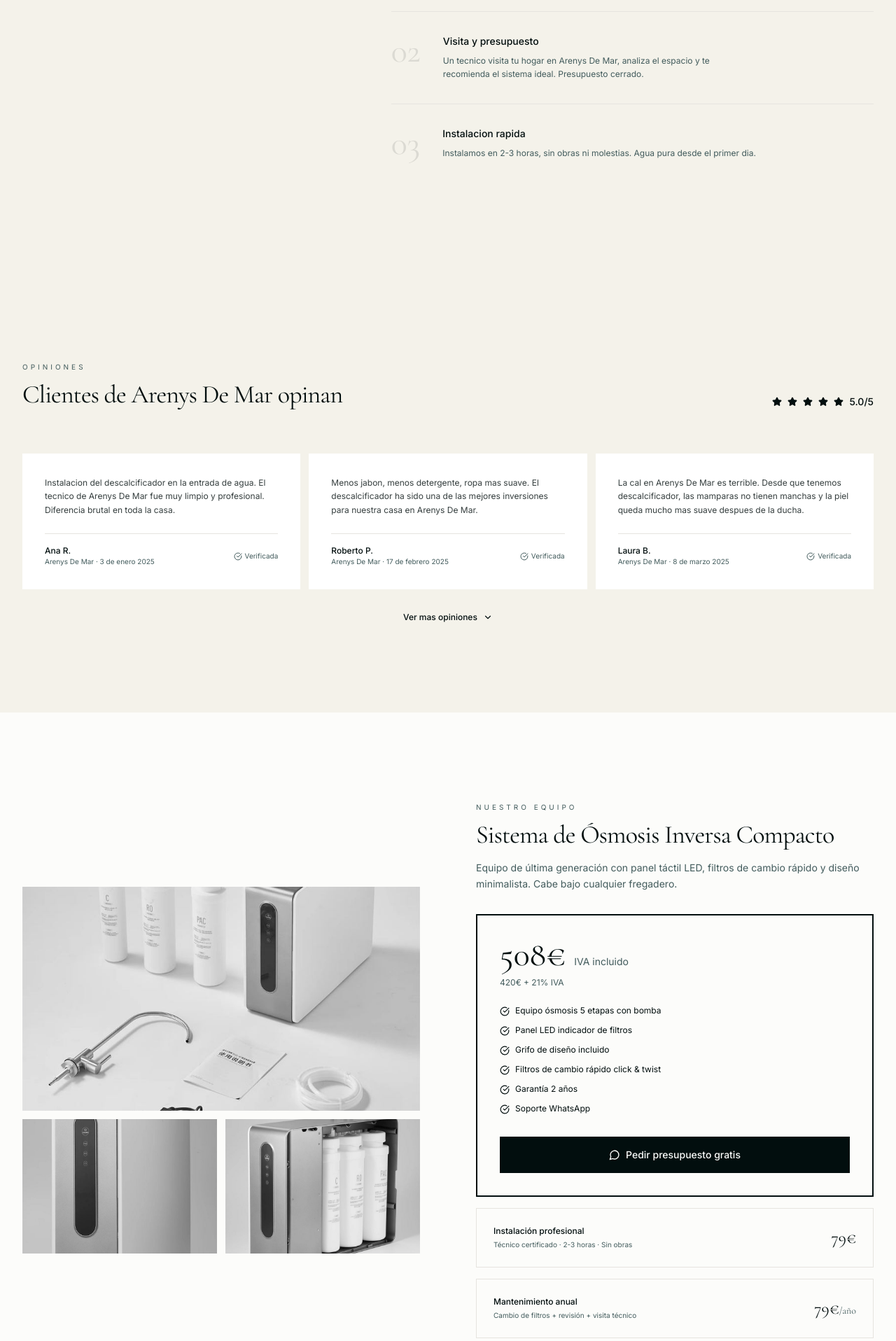
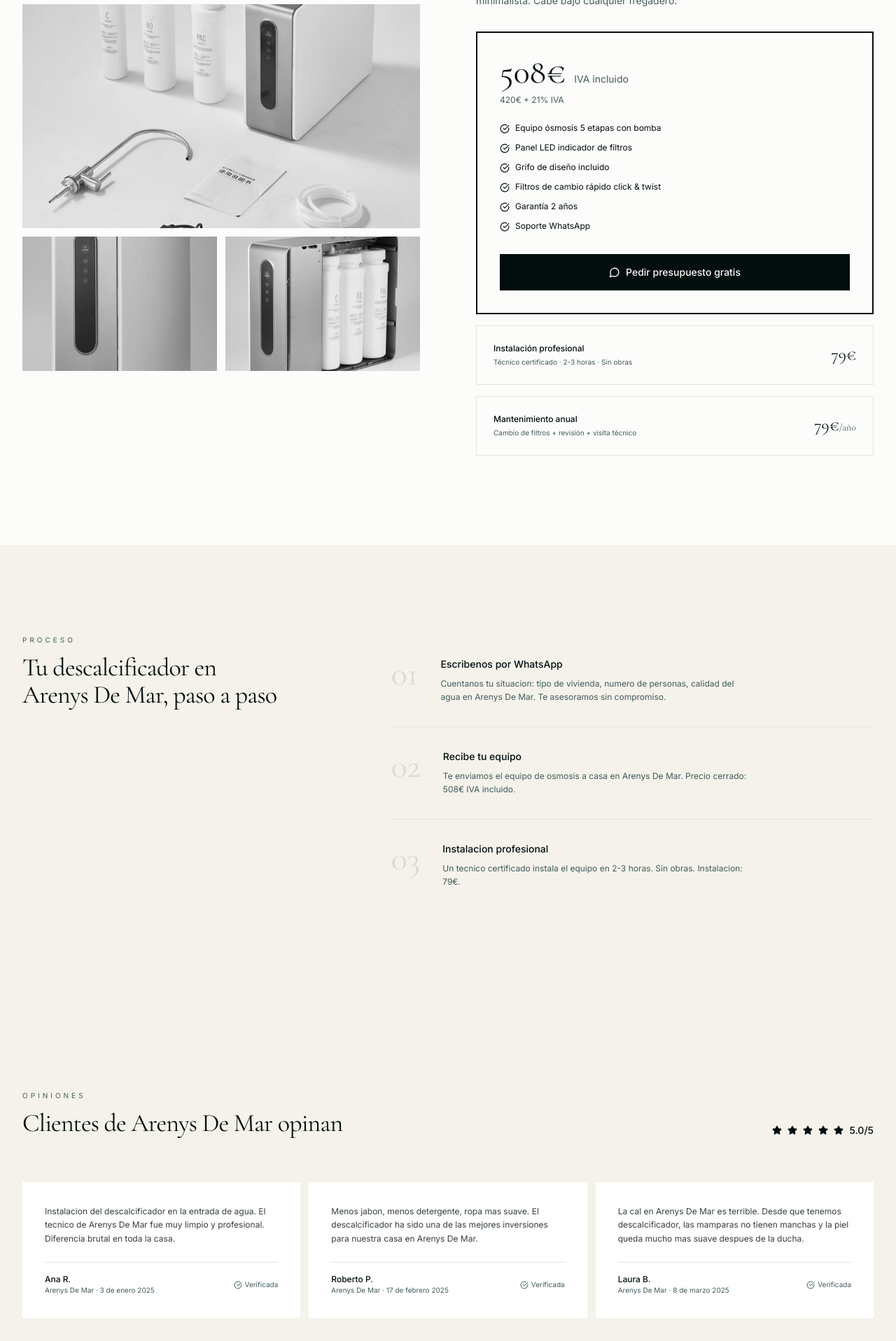
Before and after one commit to jessedrg/osmosisesp, a Next.js app: page /descalcificador/arenys-de-mar/ in a window 1280 px wide. Shown: the part 880-2796 px from the top of the page at 70% size. Built offline with nearby package versions, Linux system fonts and the light colour scheme.

Commit message:
Reorder city pages: Product first, fix How it works steps, remove duplicate sections

```diff
--- a/components/how-it-works.tsx
+++ b/components/how-it-works.tsx
@@ -5,18 +5,18 @@ const WA_URL = "https://wa.me/34711267223?text=Hola%2C%20me%20interesa%20instala
 const steps = [
   {
     num: "01",
-    title: "Cuéntanos tu situación",
-    desc: "Escríbenos por WhatsApp. Tipo de vivienda, calidad del agua, número de personas. 5 minutos bastan.",
+    title: "Escríbenos por WhatsApp",
+    desc: "Cuéntanos tu situación: tipo de vivienda, número de personas, calidad del agua. Te asesoramos sin compromiso.",
   },
   {
     num: "02",
-    title: "Visita y presupuesto",
-    desc: "Un técnico visita tu hogar, analiza el agua y te recomienda el sistema ideal. Presupuesto cerrado.",
+    title: "Recibe tu equipo",
+    desc: "Te enviamos el equipo de ósmosis a casa. Precio cerrado: 508€ IVA incluido.",
   },
   {
     num: "03",
-    title: "Instalación rápida",
-    desc: "Instalamos en 2-3 horas. Sin obras, sin molestias. Agua pura desde el primer día.",
+    title: "Instalación profesional",
+    desc: "Un técnico certificado instala el equipo en 2-3 horas. Sin obras. Instalación: 79€.",
   },
 ]
 
--- a/components/service-city-content.tsx
+++ b/components/service-city-content.tsx
@@ -204,83 +204,11 @@ export function ServiceCityContent({
         </div>
       </section>
 
-      {/* How it works */}
-      <section id="como-funciona" className="bg-secondary">
-        <div className="max-w-7xl mx-auto px-6 lg:px-8 py-20 lg:py-32">
-          <div className="grid lg:grid-cols-12 gap-12">
-            <div className="lg:col-span-4">
-              <p className="text-[10px] tracking-[0.4em] uppercase text-muted-foreground mb-3 font-sans">Proceso</p>
-              <h2 className="font-serif text-2xl sm:text-4xl tracking-tight text-foreground leading-[1.1]">
-                {`Tu ${serviceName.singular} en ${cityName}, paso a paso`}
-              </h2>
-            </div>
-            <div className="lg:col-span-7 lg:col-start-6 space-y-0">
-              {[
-                { n: "01", t: "Cuentanos tu situacion", d: `Escribenos por WhatsApp. Tipo de vivienda, numero de personas, calidad del agua en ${cityName}. 5 minutos bastan.` },
-                { n: "02", t: "Visita y presupuesto", d: `Un tecnico visita tu hogar en ${cityName}, analiza el espacio y te recomienda el sistema ideal. Presupuesto cerrado.` },
-                { n: "03", t: "Instalacion rapida", d: `Instalamos en 2-3 horas, sin obras ni molestias. Agua pura desde el primer dia.` },
-              ].map((step, i) => (
-                <div key={step.n} className={`flex gap-8 py-8 ${i < 2 ? "border-b border-border" : ""}`}>
-                  <span className="font-serif text-4xl lg:text-5xl text-foreground/10 flex-shrink-0">{step.n}</span>
-                  <div>
-                    <h3 className="text-sm font-sans font-medium text-foreground">{step.t}</h3>
-                    <p className="text-xs text-muted-foreground mt-2 font-sans leading-relaxed max-w-md">{step.d}</p>
-                  </div>
-                </div>
-              ))}
-            </div>
-          </div>
-        </div>
-      </section>
-
-      {/* Reviews */}
-      <section className="bg-secondary">
-        <div className="max-w-7xl mx-auto px-6 lg:px-8 py-20 lg:py-32">
-          <div className="flex flex-col sm:flex-row sm:items-end sm:justify-between gap-4 mb-16">
-            <div>
-              <p className="text-[10px] tracking-[0.4em] uppercase text-muted-foreground mb-3 font-sans">Opiniones</p>
-              <h2 className="font-serif text-2xl sm:text-4xl tracking-tight text-foreground">
-                {`Clientes de ${cityName} opinan`}
-              </h2>
-            </div>
-            <div className="flex items-center gap-2">
-              {[...Array(5)].map((_, i) => <Star key={i} className="w-3.5 h-3.5 fill-current text-foreground" />)}
-              <span className="text-sm font-sans font-medium">{avgRating}/5</span>
-            </div>
-          </div>
-
-          <div className="grid md:grid-cols-3 gap-3">
-            {reviews.slice(0, visibleReviews).map((r, i) => (
-              <article key={i} className="bg-card p-8 flex flex-col justify-between">
-                <p className="text-xs text-foreground/80 font-sans leading-relaxed">{r.text}</p>
-                <div className="mt-6 pt-4 border-t border-border flex items-center justify-between">
-                  <div>
-                    <p className="text-xs font-medium font-sans">{r.name}</p>
-                    <p className="text-[10px] text-muted-foreground font-sans">{r.city} · {r.date}</p>
-                  </div>
-                  {r.verified && (
-                    <span className="flex items-center gap-1 text-[10px] text-muted-foreground font-sans">
-                      <CheckCircle className="w-3 h-3" /> Verificada
-                    </span>
-                  )}
-                </div>
-              </article>
-            ))}
-          </div>
-
-          {visibleReviews < reviews.length && (
-            <button onClick={() => setVisibleReviews(reviews.length)} className="mt-8 flex items-center gap-2 text-xs font-sans font-medium text-foreground hover:opacity-70 transition-opacity mx-auto">
-              Ver mas opiniones <ChevronDown className="w-3.5 h-3.5" />
-            </button>
-          )}
-        </div>
-      </section>
-
-      {/* Product + Pricing Section */}
+      {/* Product + Pricing Section - FIRST */}
       <section className="max-w-7xl mx-auto px-6 lg:px-8 py-20 lg:py-32">
         <div className="grid lg:grid-cols-2 gap-12 lg:gap-20 items-center">
           {/* Product Images */}
-          <div className="order-2 lg:order-1">
+          <div>
             <div className="grid grid-cols-2 gap-3">
               <div className="col-span-2">
                 {/* eslint-disable-next-line @next/next/no-img-element */}
@@ -310,7 +238,7 @@ export function ServiceCityContent({
           </div>
 
           {/* Product Info + Price */}
-          <div className="order-1 lg:order-2">
+          <div>
             <p className="text-[10px] tracking-[0.4em] uppercase text-muted-foreground mb-3 font-sans">Nuestro equipo</p>
             <h2 className="font-serif text-2xl sm:text-4xl tracking-tight text-foreground leading-[1.1]">
               Sistema de Ósmosis Inversa Compacto
@@ -370,6 +298,78 @@ export function ServiceCityContent({
               </div>
             </div>
           </div>
+        </div>
+      </section>
+
+      {/* How it works */}
+      <section id="como-funciona" className="bg-secondary">
+        <div className="max-w-7xl mx-auto px-6 lg:px-8 py-20 lg:py-32">
+          <div className="grid lg:grid-cols-12 gap-12">
+            <div className="lg:col-span-4">
+              <p className="text-[10px] tracking-[0.4em] uppercase text-muted-foreground mb-3 font-sans">Proceso</p>
+              <h2 className="font-serif text-2xl sm:text-4xl tracking-tight text-foreground leading-[1.1]">
+                {`Tu ${serviceName.singular} en ${cityName}, paso a paso`}
+              </h2>
+            </div>
+            <div className="lg:col-span-7 lg:col-start-6 space-y-0">
+              {[
+                { n: "01", t: "Escribenos por WhatsApp", d: `Cuentanos tu situacion: tipo de vivienda, numero de personas, calidad del agua en ${cityName}. Te asesoramos sin compromiso.` },
+                { n: "02", t: "Recibe tu equipo", d: `Te enviamos el equipo de osmosis a casa en ${cityName}. Precio cerrado: 508€ IVA incluido.` },
+                { n: "03", t: "Instalacion profesional", d: `Un tecnico certificado instala el equipo en 2-3 horas. Sin obras. Instalacion: 79€.` },
+              ].map((step, i) => (
+                <div key={step.n} className={`flex gap-8 py-8 ${i < 2 ? "border-b border-border" : ""}`}>
+                  <span className="font-serif text-4xl lg:text-5xl text-foreground/10 flex-shrink-0">{step.n}</span>
+                  <div>
+                    <h3 className="text-sm font-sans font-medium text-foreground">{step.t}</h3>
+                    <p className="text-xs text-muted-foreground mt-2 font-sans leading-relaxed max-w-md">{step.d}</p>
+                  </div>
+                </div>
+              ))}
+            </div>
+          </div>
+        </div>
+      </section>
+
+      {/* Reviews */}
+      <section className="bg-secondary">
+        <div className="max-w-7xl mx-auto px-6 lg:px-8 py-20 lg:py-32">
+          <div className="flex flex-col sm:flex-row sm:items-end sm:justify-between gap-4 mb-16">
+            <div>
+              <p className="text-[10px] tracking-[0.4em] uppercase text-muted-foreground mb-3 font-sans">Opiniones</p>
+              <h2 className="font-serif text-2xl sm:text-4xl tracking-tight text-foreground">
+                {`Clientes de ${cityName} opinan`}
+              </h2>
+            </div>
+            <div className="flex items-center gap-2">
+              {[...Array(5)].map((_, i) => <Star key={i} className="w-3.5 h-3.5 fill-current text-foreground" />)}
+              <span className="text-sm font-sans font-medium">{avgRating}/5</span>
+            </div>
+          </div>
+
+          <div className="grid md:grid-cols-3 gap-3">
+            {reviews.slice(0, visibleReviews).map((r, i) => (
+              <article key={i} className="bg-card p-8 flex flex-col justify-between">
+                <p className="text-xs text-foreground/80 font-sans leading-relaxed">{r.text}</p>
+                <div className="mt-6 pt-4 border-t border-border flex items-center justify-between">
+                  <div>
+                    <p className="text-xs font-medium font-sans">{r.name}</p>
+                    <p className="text-[10px] text-muted-foreground font-sans">{r.city} · {r.date}</p>
+                  </div>
+                  {r.verified && (
+                    <span className="flex items-center gap-1 text-[10px] text-muted-foreground font-sans">
+                      <CheckCircle className="w-3 h-3" /> Verificada
+                    </span>
+                  )}
+                </div>
+              </article>
+            ))}
+          </div>
+
+          {visibleReviews < reviews.length && (
+            <button onClick={() => setVisibleReviews(reviews.length)} className="mt-8 flex items-center gap-2 text-xs font-sans font-medium text-foreground hover:opacity-70 transition-opacity mx-auto">
+              Ver mas opiniones <ChevronDown className="w-3.5 h-3.5" />
+            </button>
+          )}
         </div>
       </section>
 
```
